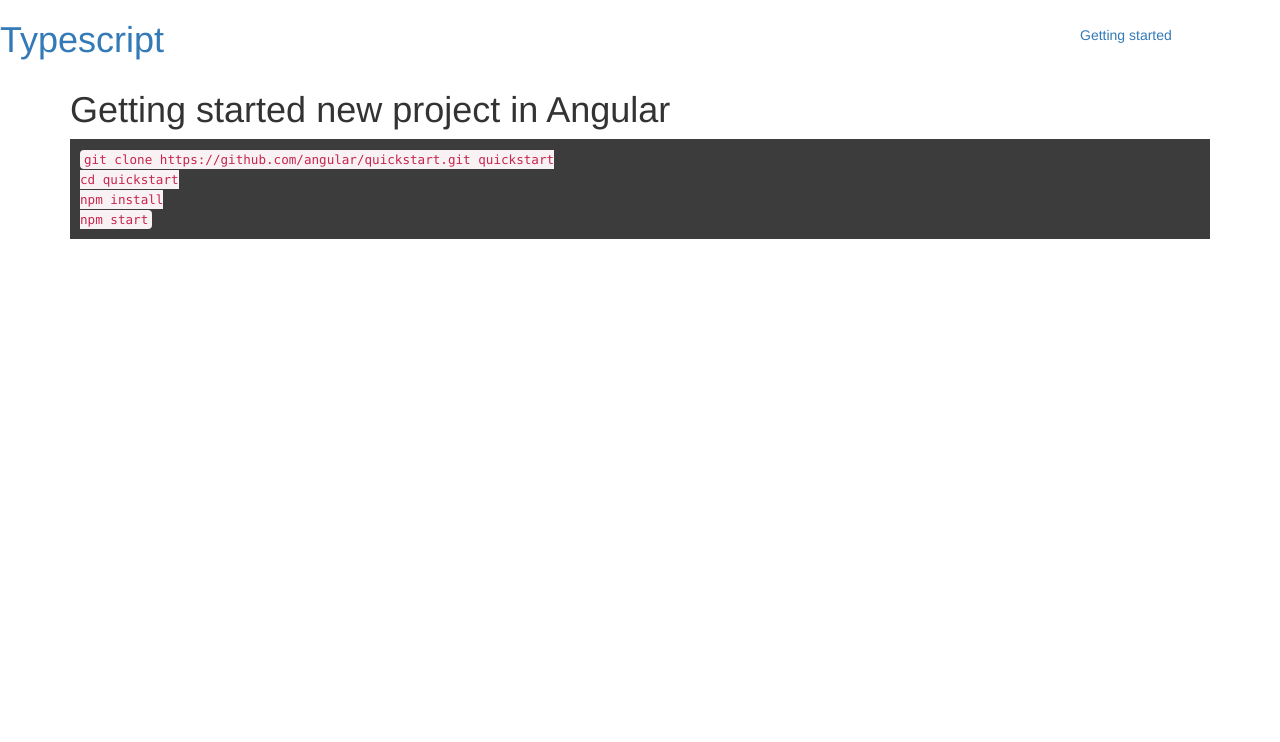
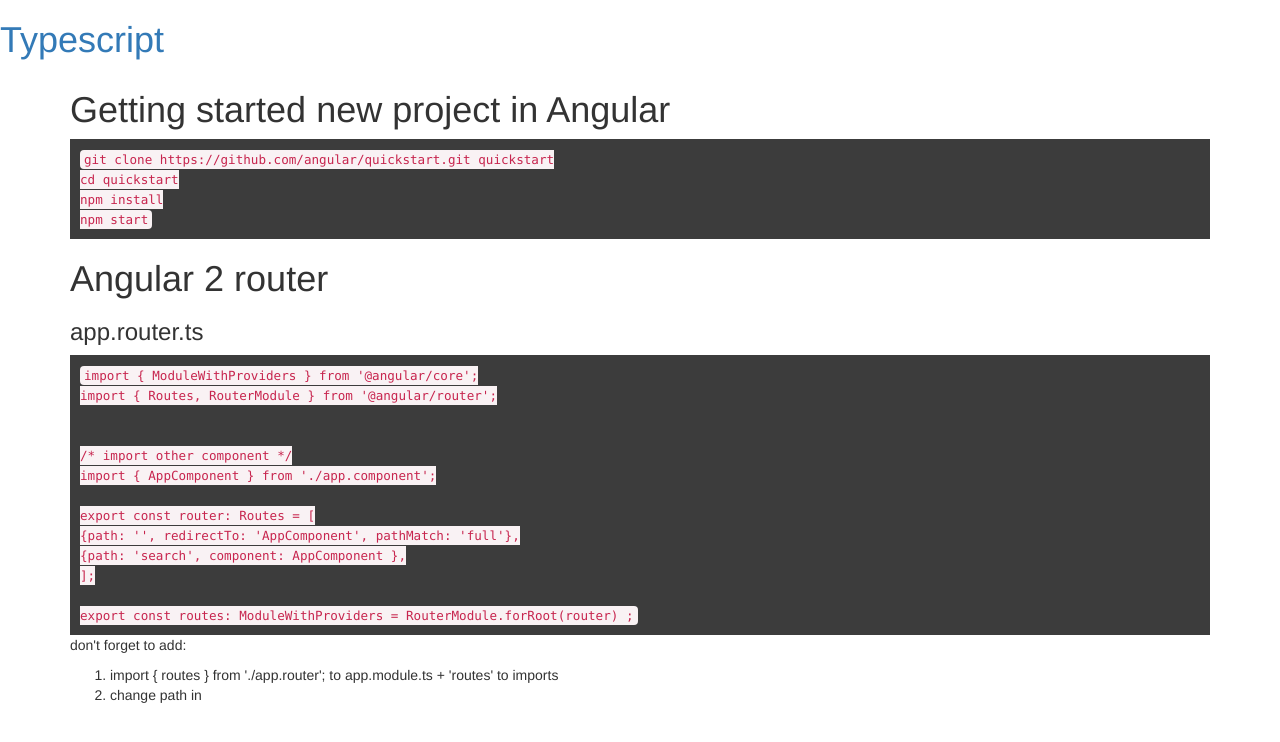
Before and after one commit to Geroxan810/WebCodeStorage, a plain HTML site: page submenu/angular/index.html in a window 1280 px wide. Drawn offline with nearby package versions, Linux system fonts and the light colour scheme.

Commit message:
Add Angular - Router

```diff
--- a/submenu/angular/index.html
+++ b/submenu/angular/index.html
@@ -5,12 +5,6 @@
   <link rel="stylesheet" href="../../bootstrap-3.3.6-dist/css/bootstrap.min.css">
   <meta charset="utf-8">
   <style>
-    .nav {
-      width: 200px;
-      position: fixed;
-      right: 15px;
-      top: 15px;
-    }
     .code {
       background: #3c3c3c;
       padding: 10px;
@@ -19,11 +13,7 @@
 </head>
 <body>
 <h1><a href="./typescript/index.html">Typescript</a></h1>
-<ul class="nav nav-pills nav-stacked">
-  <li role="presentation"><a href="#start">Getting started</a></li>
-  <li role="presentation"><a href="#"></a></li>
-  <li role="presentation"><a href="#"></a></li>
-</ul>
+
   <div class="container">
     <h1 id="start">Getting started new project in Angular</h1>
     <div class="code">
@@ -34,7 +24,31 @@
         npm start<br>
       </code>
     </div>
+    <h1>Angular 2 router</h1>
+    <h3>app.router.ts</h3>
+    <div class="code">
+      <code>
+        import { ModuleWithProviders } from '@angular/core';<br>
+        import { Routes, RouterModule } from '@angular/router';<br>
+<br>
+<br>
+        /* import other component */<br>
+        import { AppComponent } from './app.component';<br>
+<br>
+        export const router: Routes = [<br>
+        {path: '', redirectTo: 'AppComponent', pathMatch: 'full'},<br>
+        {path: 'search', component: AppComponent },<br>
+        ];<br>
+<br>
+        export const routes: ModuleWithProviders = RouterModule.forRoot(router) ;<br>
 
+      </code>
+    </div>
+    <p>don't forget to add:</p>
+    <ol>
+      <li>import { routes } from './app.router'; to app.module.ts + 'routes' to imports</li>
+      <li>change path in </li>
+    </ol>
   </div>
 
 </body>
```
